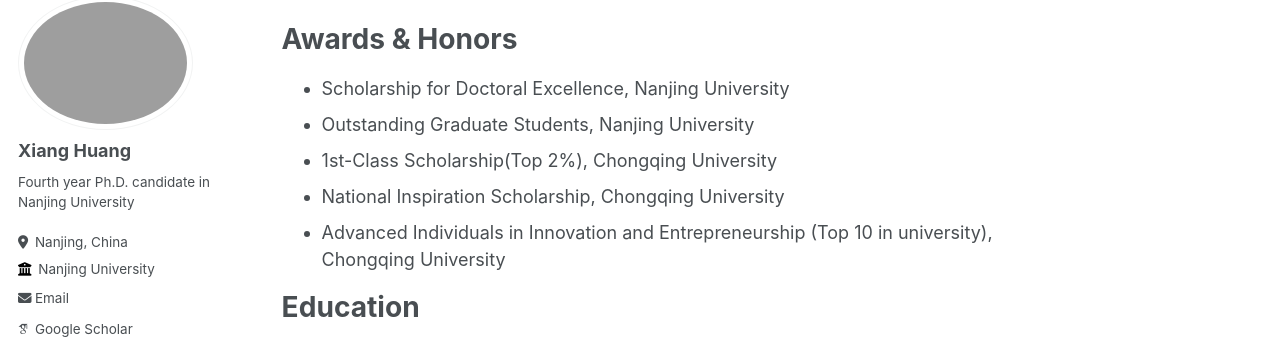
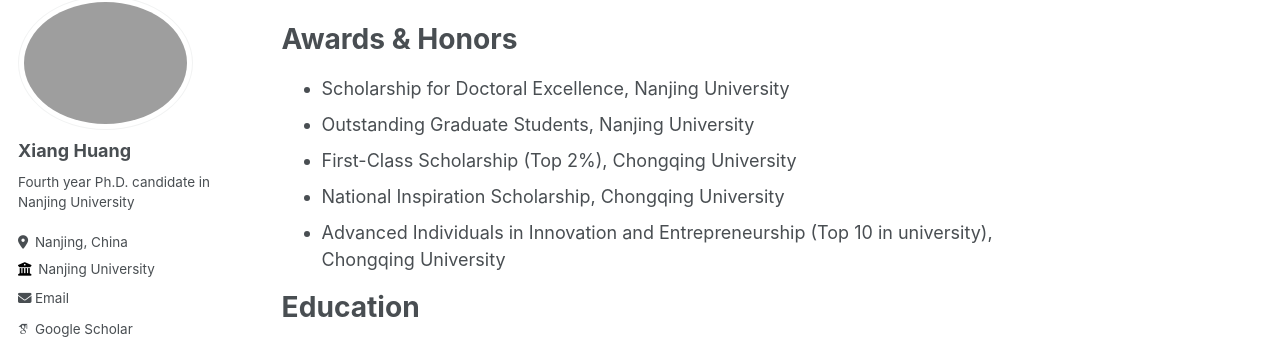
Before and after one commit to cdhx/cdhx.github.io, a Jekyll site: the page built from _pages/about.md, in a window 1280 px wide and 900 px high, scrolled down 1135 px. Shown: the part 110-452 px from the top of the window. Built offline with Jekyll 4.4.1, drawn with Linux system fonts in a browser that asks for light colours; some web fonts are replaced.

Commit message:
Update about.md

```diff
--- a/_pages/about.md
+++ b/_pages/about.md
@@ -48,7 +48,7 @@ Awards & Honors
 ===
 - Scholarship for Doctoral Excellence, Nanjing University
 - Outstanding Graduate Students, Nanjing University
-- 1st-Class Scholarship(Top 2%), Chongqing University
+- First-Class Scholarship (Top 2%), Chongqing University
 - National Inspiration Scholarship, Chongqing University
 - Advanced Individuals in Innovation and Entrepreneurship (Top 10 in university), Chongqing University
 
```
